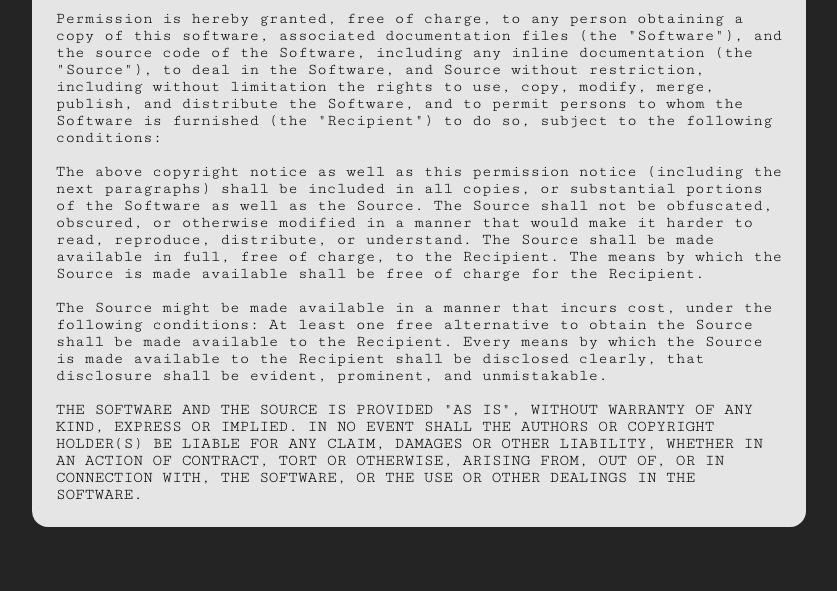
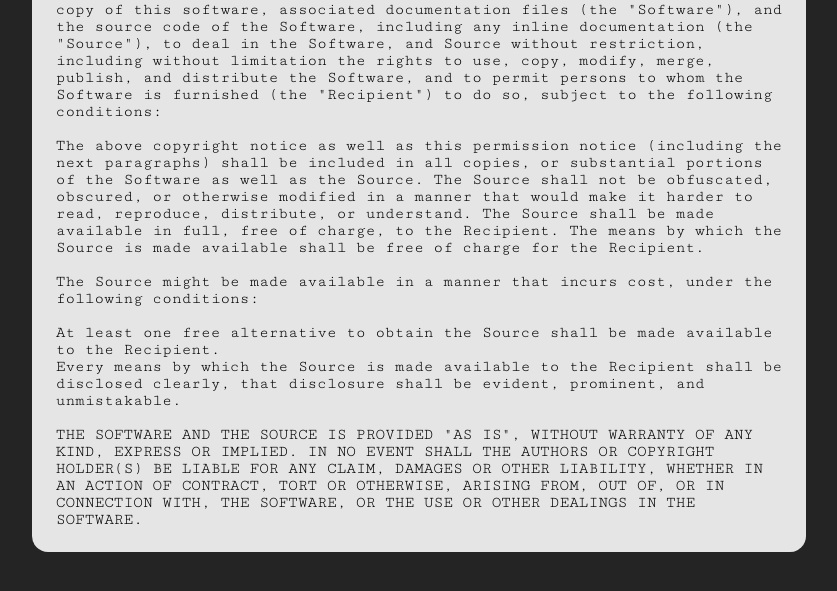
Before and after one commit to ViralTaco/viraltaco.github.io, a plain HTML site: page license/index.html in a window 1280 px wide. Shown: the part 183-774 px from the top of the page, without its empty margins (221-1058 px from the left). Drawn offline with Linux system fonts and the light colour scheme.

Commit message:
formatting

```diff
--- a/license/index.html
+++ b/license/index.html
@@ -40,9 +40,11 @@
       <br>
       <p>
       The Source might be made available in a manner that incurs cost, under the following conditions:
-      At least one free alternative to obtain the Source shall be made available to the Recipient.
-      Every means by which the Source is made available to the Recipient shall be disclosed clearly,
-      that disclosure shall be evident, prominent, and unmistakable.
+      </p>
+      <br>
+      <p>At least one free alternative to obtain the Source shall be made available to the Recipient.</p>
+      <p>Every means by which the Source is made available to the Recipient shall be disclosed clearly,
+      that disclosure shall be evident, prominent, and unmistakable.</p>
       </p>
       <br>
       <p>
```
